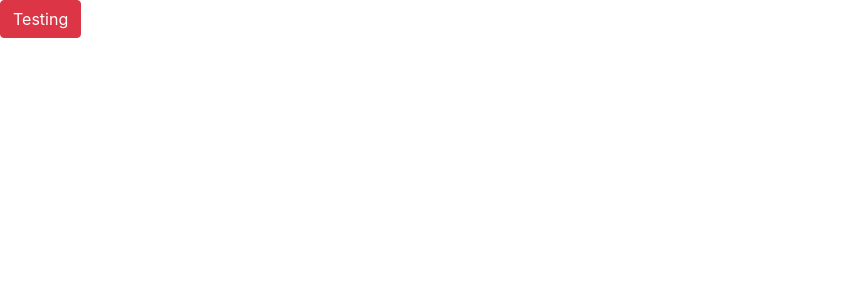
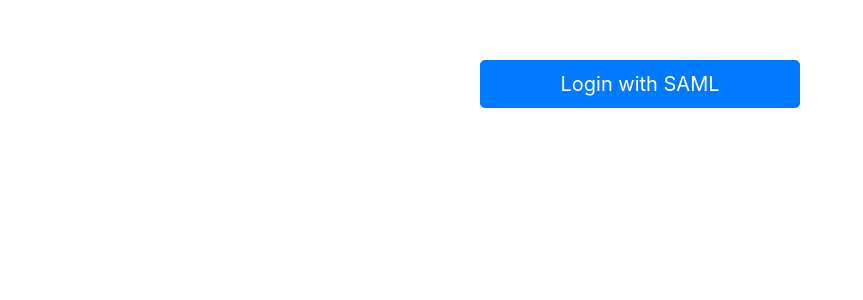
Before and after one commit to Inventedforms/hackoverflow, a React (Create React App) app in the folder client/: page / in a window 1280 px wide. Shown: the top 300 px of the page, without its empty margins (0-863 px from the left). Built offline with nearby package versions, Linux system fonts and the light colour scheme.

Commit message:
Authentication Screen: SAML Login Button

```diff
--- a/client/package.json
+++ b/client/package.json
@@ -12,7 +12,8 @@
     "react-bootstrap": "^1.0.0-beta.5",
     "react-dom": "^16.8.2",
     "react-router": "^4.3.1",
-    "react-scripts": "2.1.5"
+    "react-scripts": "2.1.5",
+    "user": "0.0.0"
   },
   "scripts": {
     "start": "react-scripts start",
--- a/client/src/App.js
+++ b/client/src/App.js
@@ -1,6 +1,7 @@
 import React, {Component} from 'react';
 import './App.css';
 import apiService from './common/services/ApiService';
+import Login from './components/Authentication/Login';
 
 class App extends Component {
     click = () => {
@@ -13,7 +14,7 @@
 
     render() {
         return (
-            <button className='btn btn-danger' onClick={this.click}>Testing</button>
+            <Login/>
         );
     }
 }
--- /dev/null
+++ b/client/src/components/Authentication/Login.css
@@ -0,0 +1,10 @@
+@media all and (min-width: 480px) {
+    .Login {
+      padding: 60px 0;
+    }
+
+    .Login form {
+      margin: 0 auto;
+      max-width: 320px;
+    }
+  }
--- /dev/null
+++ b/client/src/components/Authentication/Login.js
@@ -0,0 +1,45 @@
+import React, { Component } from 'react';
+import { Button, Form } from 'react-bootstrap';
+import "./Login.css";
+
+export default class Login extends Component {
+    constructor(props) {
+        super(props);
+
+        this.state = {
+            email: "",
+            password: ""
+        };
+    }
+
+    handleChange = event => {
+        this.setState({
+            [event.target.id]: event.target.value
+        });
+    }
+
+    handleSubmit = event => {
+        event.preventDefault();
+    }
+
+    samlLogin = () => {
+        return true;
+    }
+
+    render() {
+        return (
+            <div className="Login">
+                <form onSubmit={this.handleSubmit}>
+                    <Button
+                        block
+                        size="lg"
+                        disabled={!this.samlLogin()}
+                        type="submit"
+                    >
+                        Login with SAML
+                    </Button>
+                </form>
+            </div>
+        );
+    }
+}
```
